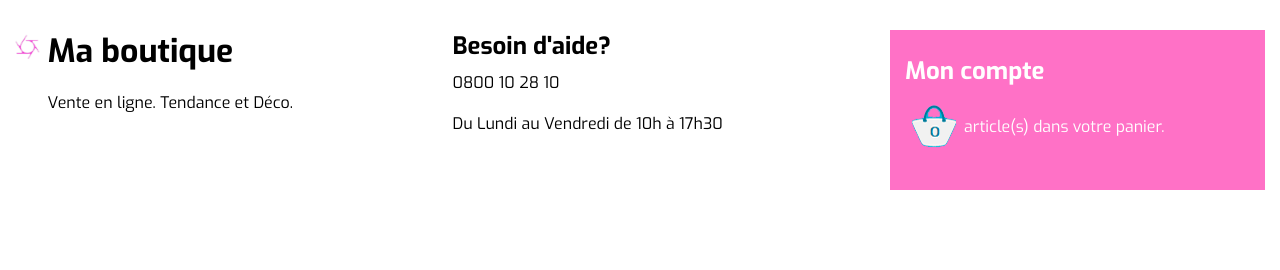
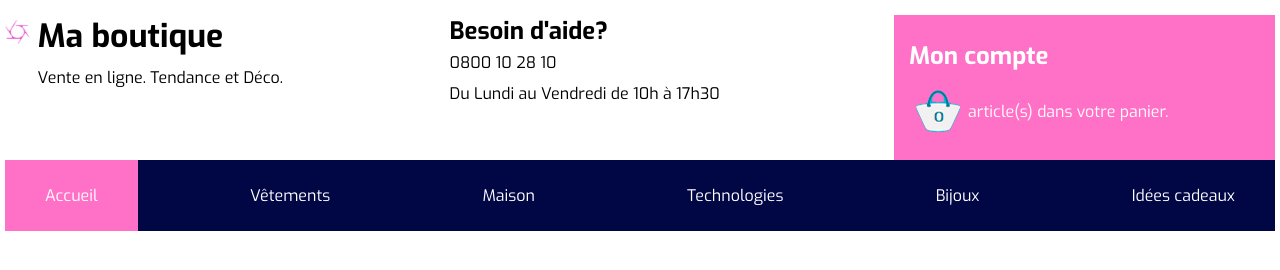
Before and after one commit to DfrtJulien/TP03LePoleS, a plain HTML site: page index.html in a window 1280 px wide. Drawn offline with Linux system fonts and the light colour scheme.

Commit message:
navbar fini + retouche header

```diff
--- a/css/style.css
+++ b/css/style.css
@@ -23,21 +23,26 @@
     width: 98%;
 }
 
+.col-xl {
+    width: 98%;
+}
+
 .flex-sm {
     display: flex;
     align-items: center;
 }
 
 header {
-    padding: 15px;
+    padding: 10px;
+    margin: 0 auto;
 }
 
 header h1, header p {
-    padding: 10px 0;
+    padding: 5px 0;
 }
 
 header div {
-    margin: 15px 0;
+    margin-top: 15px;
 }
 
 .logo {
@@ -55,11 +60,39 @@ header div {
     margin-left: 5px;
 }
 
+/****************************** NAVBAR *****************/
+
+a {
+    text-decoration: none;
+    color: white;
+}
+
+ul {
+    list-style-type: none;
+    background-color:  rgb(1, 6, 69);
+    margin-left: 10px;
+    margin-right: 15px;
+}
+
+nav {
+    margin: 0 auto;
+}
+
+nav a {
+    padding: 10px;
+}
+
+nav ul li {
+    padding: 15px;
+    text-align: center;
+}
+
 @media screen and (min-width: 768px){
 
     header {
         display: flex;
         justify-content: space-between;
+        padding: 0px 5px;
     }
 
     .col-l {
@@ -82,4 +115,21 @@ header div {
     header h1 {
         padding-top: 0;
     }
+
+    /******************* NAVAR**********************/
+
+    ul {
+        display: flex;
+        justify-content: space-between;
+        align-items: center;
+        margin: 0;
+    }
+
+    nav {
+        margin: 0 5px;
+    }
+
+    nav a {
+        padding: 25px;
+    }
 }
--- a/index.html
+++ b/index.html
@@ -28,5 +28,15 @@
             </div>
         </div>
     </header>
+    <nav>
+        <ul>
+            <li class="active"><a href="">Accueil</a></li>
+            <li><a href="">Vêtements</a></li>
+            <li><a href="">Maison</a></li>
+            <li><a href="">Technologies</a></li>
+            <li><a href="">Bijoux</a></li>
+            <li><a href="">Idées cadeaux</a></li>
+        </ul>
+    </nav>
 </body>
 </html>
```
